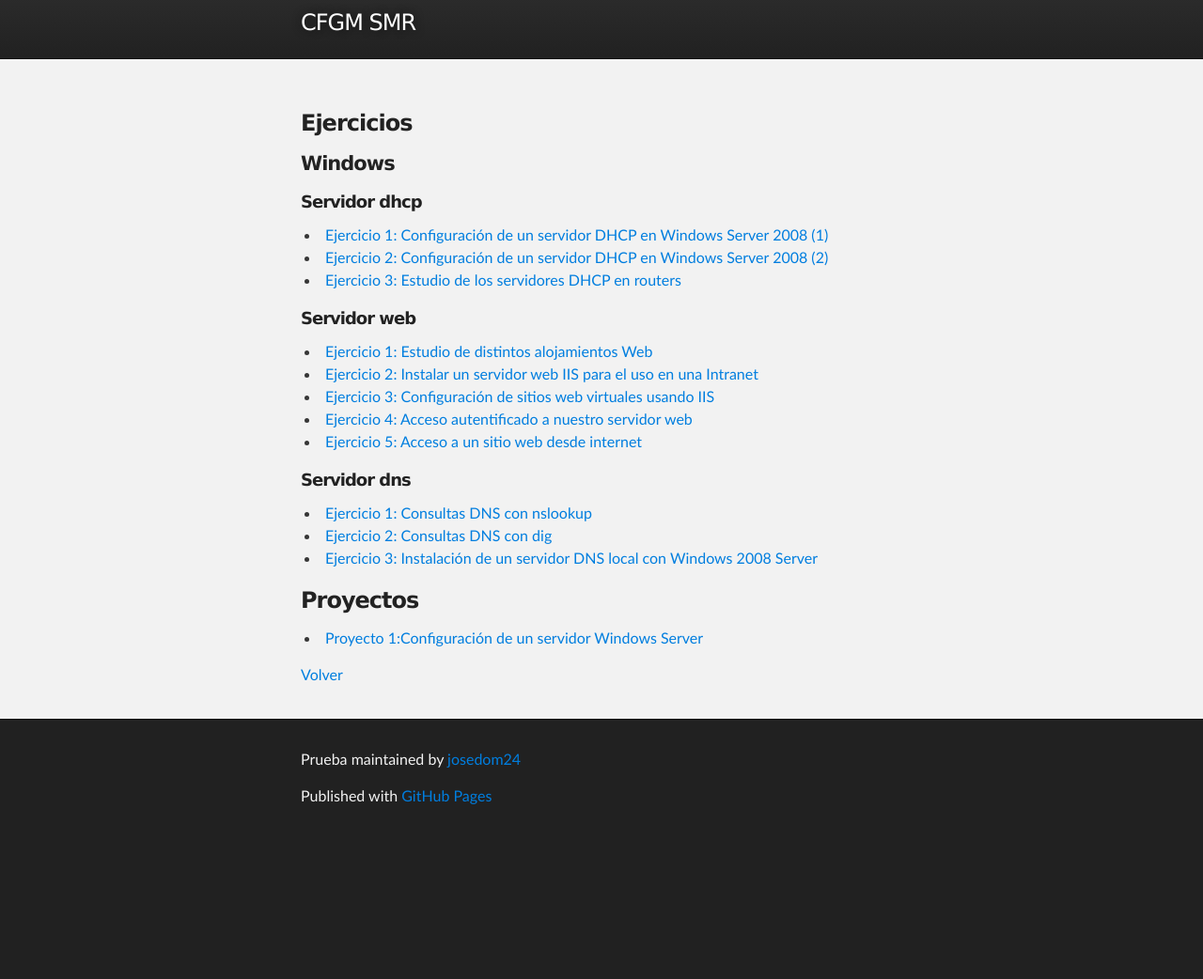
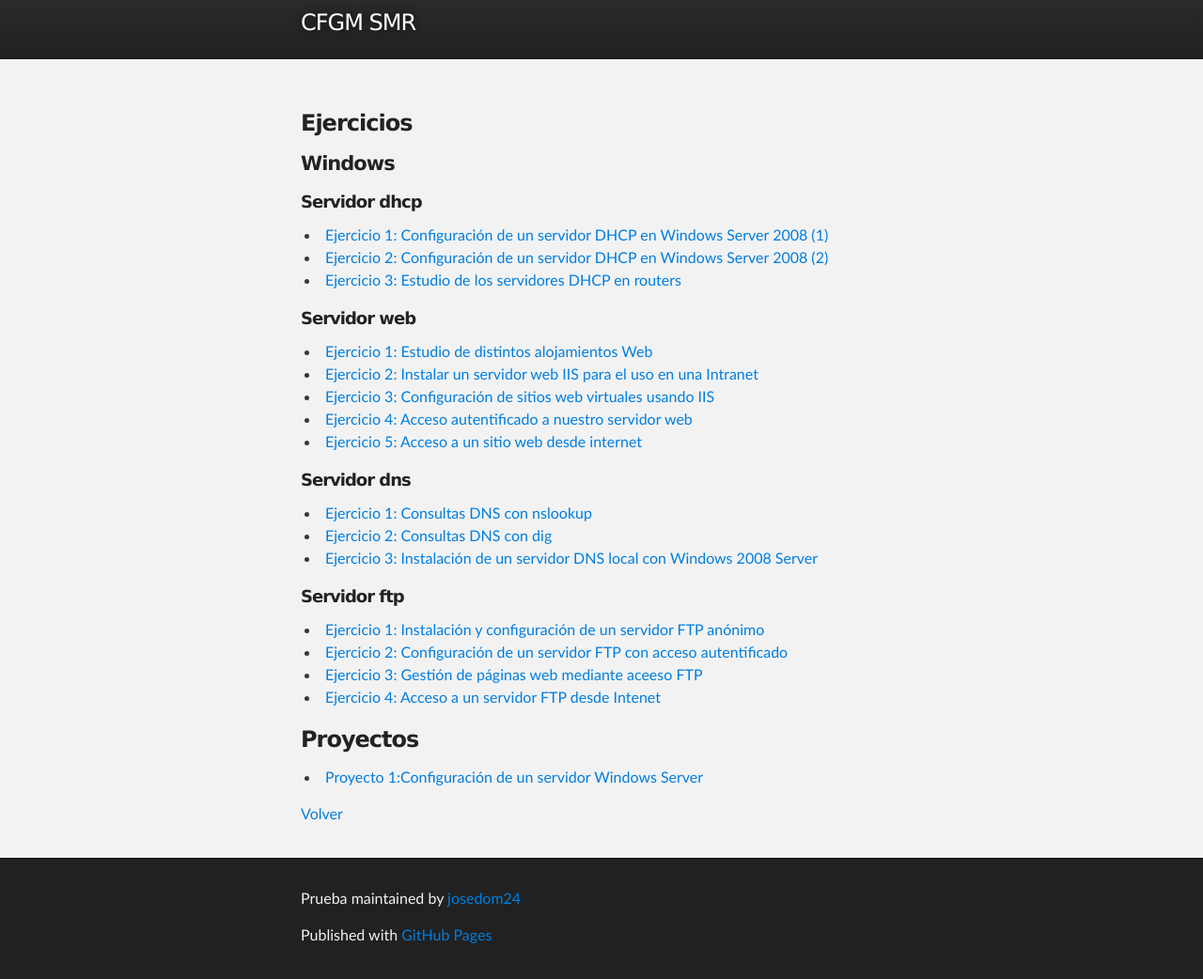
Before and after one commit to josedom24/josedom24.github.io, a Jekyll site: the page built from mod/serviciosgm/index.md, in a window 1280 px wide, cut to the strip 78-1120 px from the top of the page. Shown: the whole strip at 94% size. Built offline with Jekyll 4.4.1, drawn with Linux system fonts in a browser that asks for light colours; before the commit the page ends 972 px from its top, so only the background shows below that.

Commit message:
Update index.md

```diff
--- a/mod/serviciosgm/index.md
+++ b/mod/serviciosgm/index.md
@@ -28,6 +28,13 @@ tagline: CFGM SMR
 * [Ejercicio 2: Consultas DNS con dig](e_dns_2)
 * [Ejercicio 3: Instalación de un servidor DNS local con Windows 2008 Server](e_dns_3)
 
+##### Servidor ftp
+
+* [Ejercicio 1: Instalación y configuración de un servidor FTP anónimo](e_ftp_1)
+* [Ejercicio 2: Configuración de un servidor FTP con acceso autentificado](e_ftp_2)
+* [Ejercicio 3: Gestión de páginas web mediante aceeso FTP](e_ftp_3)
+* [Ejercicio 4: Acceso a un servidor FTP desde Intenet](e_ftp_4)
+
 ### Proyectos
 * [Proyecto 1:Configuración de un servidor Windows Server](proyecto1)
 
```
